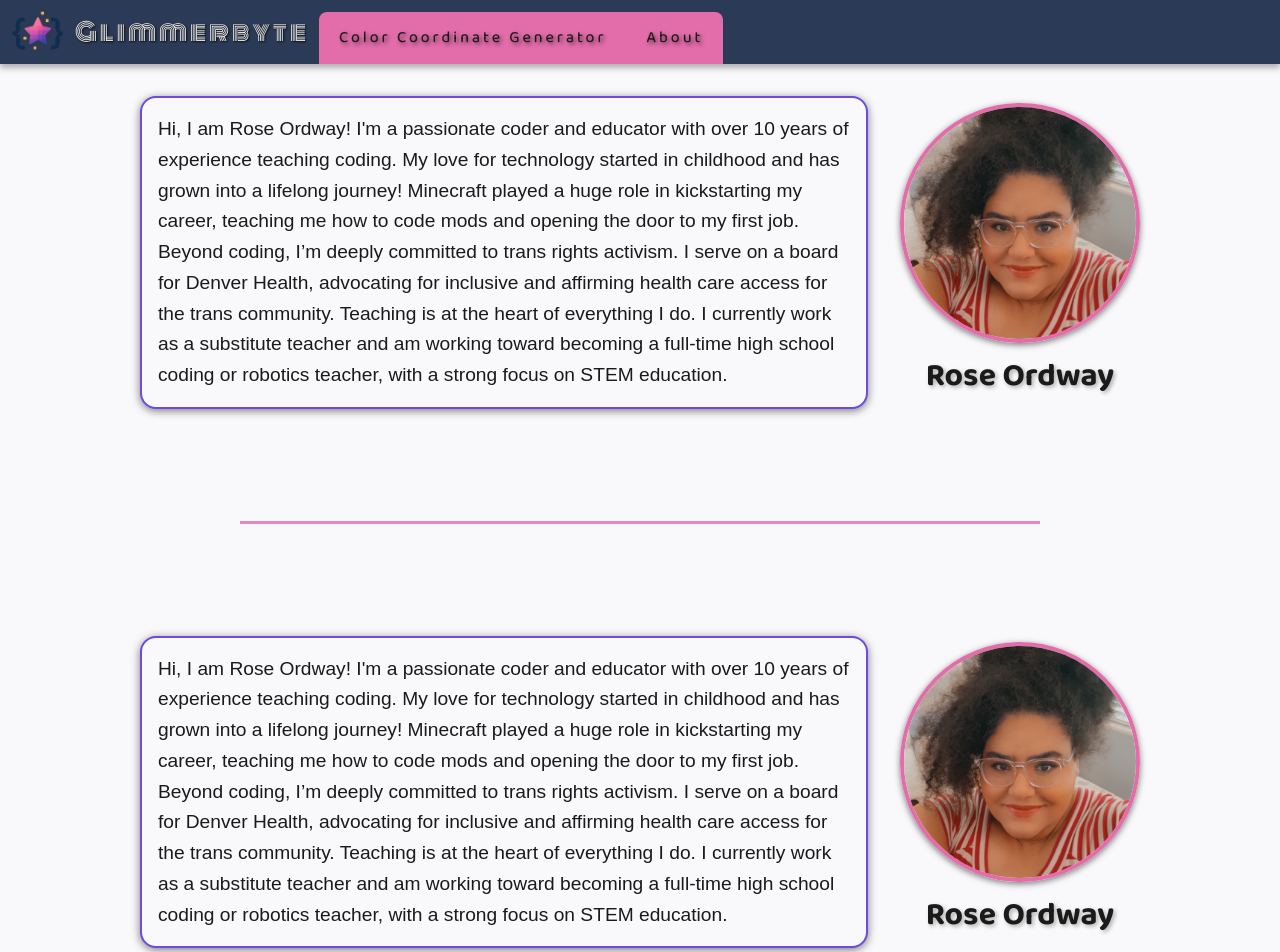
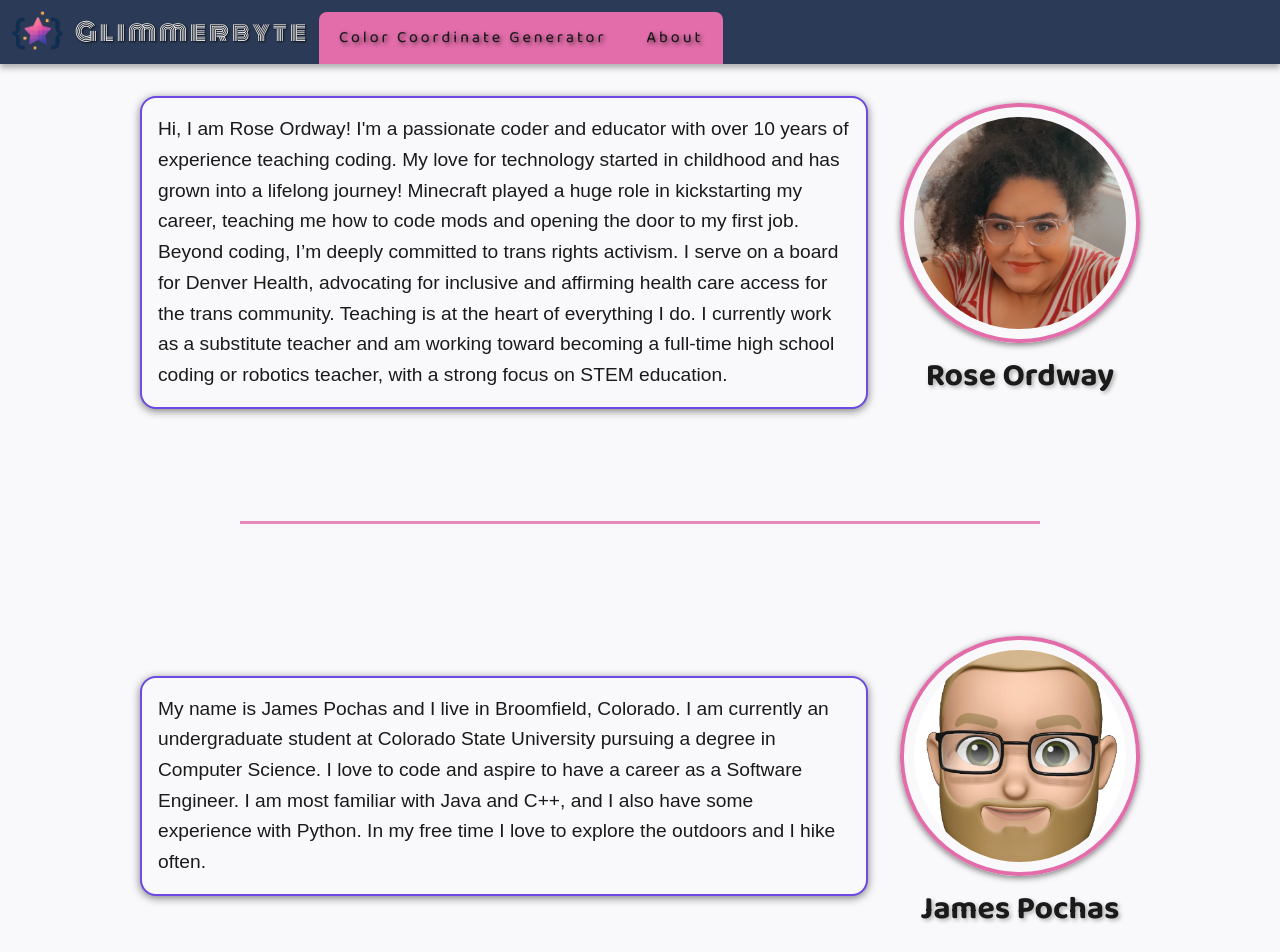
Before and after one commit to James-P-Code/cs312project, an Angular app: page /about in a window 1280 px wide. Shown: the top 952 px of the page. Built offline with nearby package versions, Linux system fonts and the light colour scheme.

Commit message:
Added James Bio

```diff
--- a/src/app/about/about.component.css
+++ b/src/app/about/about.component.css
@@ -36,6 +36,7 @@
 .bio-img {
   width: 240px;
   height: 240px;
+  padding: 10px;
   border-radius: 50%;
   object-fit: cover;
   border: 4px solid var(--accent-one);
--- a/src/app/about/about.component.ts
+++ b/src/app/about/about.component.ts
@@ -15,9 +15,9 @@ export class AboutComponent {
       'images/rose.JPEG'
     ),
     new AboutItem(
-      'Rose Ordway',
-      "Hi, I am Rose Ordway! I'm a passionate coder and educator with over 10 years of experience teaching coding. My love for technology started in childhood and has grown into a lifelong journey! Minecraft played a huge role in kickstarting my career, teaching me how to code mods and opening the door to my first job. Beyond coding, I’m deeply committed to trans rights activism. I serve on a board for Denver Health, advocating for inclusive and affirming health care access for the trans community. Teaching is at the heart of everything I do. I currently work as a substitute teacher and am working toward becoming a full-time high school coding or robotics teacher, with a strong focus on STEM education.",
-      'images/rose.JPEG'
+      'James Pochas',
+      'My name is James Pochas and I live in Broomfield, Colorado. I am currently an undergraduate student at Colorado State University pursuing a degree in Computer Science. I love to code and aspire to have a career as a Software Engineer. I am most familiar with Java and C++, and I also have some experience with Python. In my free time I love to explore the outdoors and I hike often.',
+      'images/james.png'
     ),
   ];
 }
```
Also changed, not shown: public/images/james.png (added).
